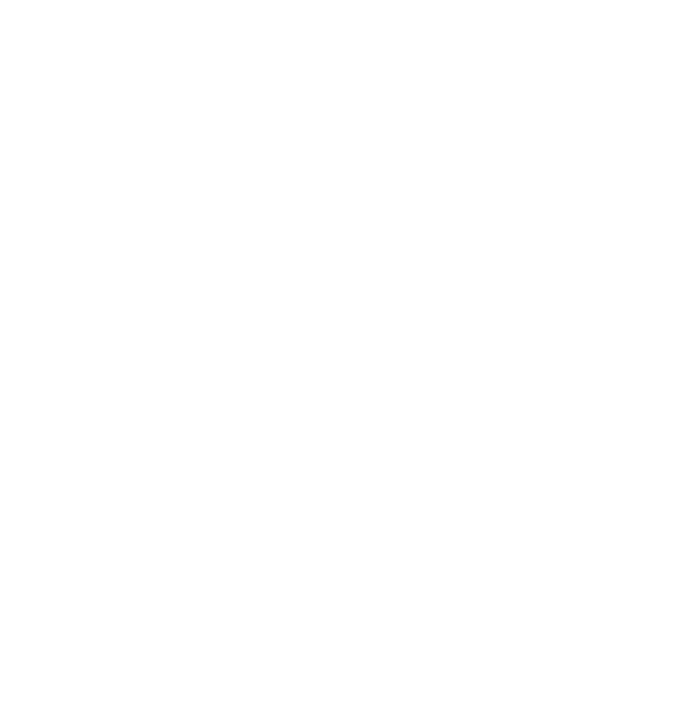
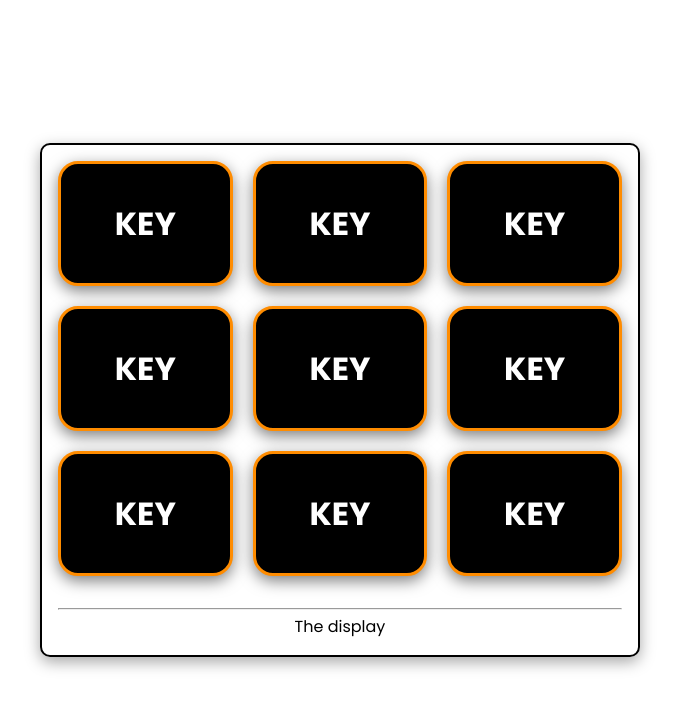
Before and after one commit to rafael-lua/fcc-drum-machine, a React (Create React App) app: page / in a window 1280 px wide. Shown: the top 708 px of the page, without its empty margins (300-979 px from the left). Built offline with nearby package versions, Linux system fonts and the light colour scheme.

Commit message:
Add basic structure

```diff
--- a/src/App.js
+++ b/src/App.js
@@ -1,9 +1,9 @@
-
+import Machine from "./components/Machine";
 
 function App() {
   return (
-    <div>
-
+    <div className="container">
+      <Machine />
     </div>
   );
 }
--- /dev/null
+++ b/src/components/Machine.js
@@ -0,0 +1,23 @@
+// The full drum machine component
+import Pad from "./Pad";
+
+const Machine = () => {
+  return (
+    <div className="machine">
+      <div className="pads-grid">
+        <Pad />
+        <Pad />
+        <Pad />
+        <Pad />
+        <Pad />
+        <Pad />
+        <Pad />
+        <Pad />
+        <Pad />
+      </div>
+      <p className="audio-display"><hr/> The display </p>
+    </div>
+  )
+}
+
+export default Machine
--- /dev/null
+++ b/src/components/Pad.js
@@ -0,0 +1,11 @@
+// The independent pad components
+
+const Pad = () => {
+  return (
+    <div className="pads-item">
+      <p className="pads-key">KEY</p>
+    </div>
+  )
+}
+
+export default Pad
--- a/src/index.css
+++ b/src/index.css
@@ -1,4 +1,4 @@
-@import url('https://fonts.googleapis.com/css2?family=Poppins:wght@300;400&display=swap');
+@import url('https://fonts.googleapis.com/css2?family=Poppins:wght@400;700&display=swap');
 
 * {
   box-sizing: border-box;
@@ -17,5 +17,52 @@
 
 .container {
   max-width: 1200px;
+  height: 100vh;
   margin: 0 auto;
+  display: flex;
+  flex-direction: column;
+  justify-content: center;
+  align-items: center;
 }
+
+/* Main app styles */
+.machine {
+  border: 2px solid black;
+  border-radius: 10px;
+  width: 50%;
+  box-shadow: rgba(0, 0, 0, 0.35) 0px 5px 15px;
+  padding: 1em;
+}
+
+.pads-grid {
+  display: grid;
+  grid-template-columns: repeat(3, 1fr);
+  grid-template-rows: repeat(3, 125px);
+  grid-gap: 20px;
+}
+
+.pads-item {
+  background-color: black;
+  border: 3px solid darkorange;
+  border-radius: 20px;
+  color: white;
+  padding: 1em;
+  box-shadow: rgba(0, 0, 0, 0.5) 0px 5px 15px;
+  display: flex;
+  justify-content: center;
+  align-items: center;
+}
+
+.pads-key {
+  font-size: 2em;
+  font-weight: 700;
+}
+
+.audio-display {
+  margin-top: 2em;
+  text-align: center;
+}
+
+.audio-display hr {
+  margin-bottom: 0.25em;
+}
```
